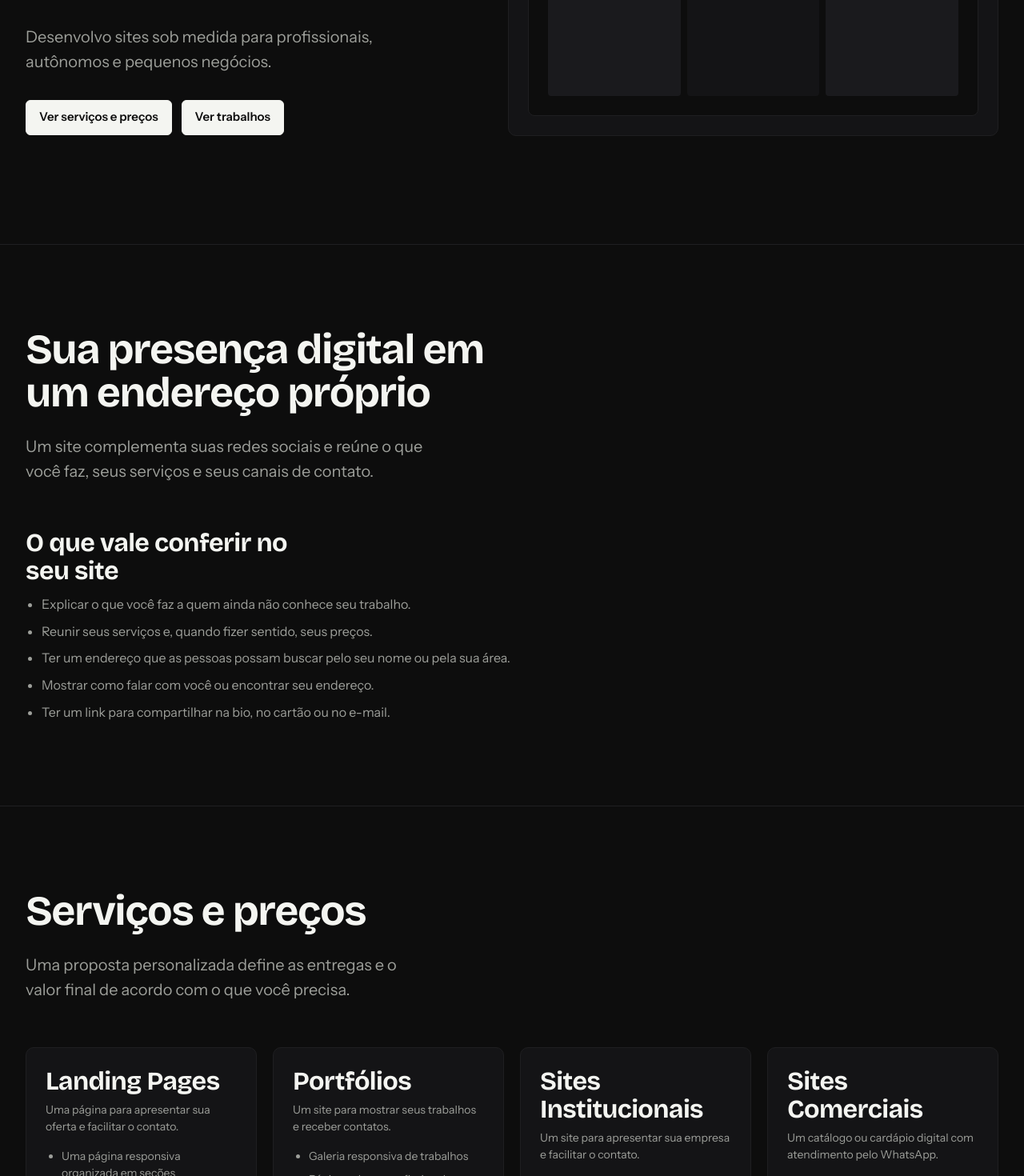
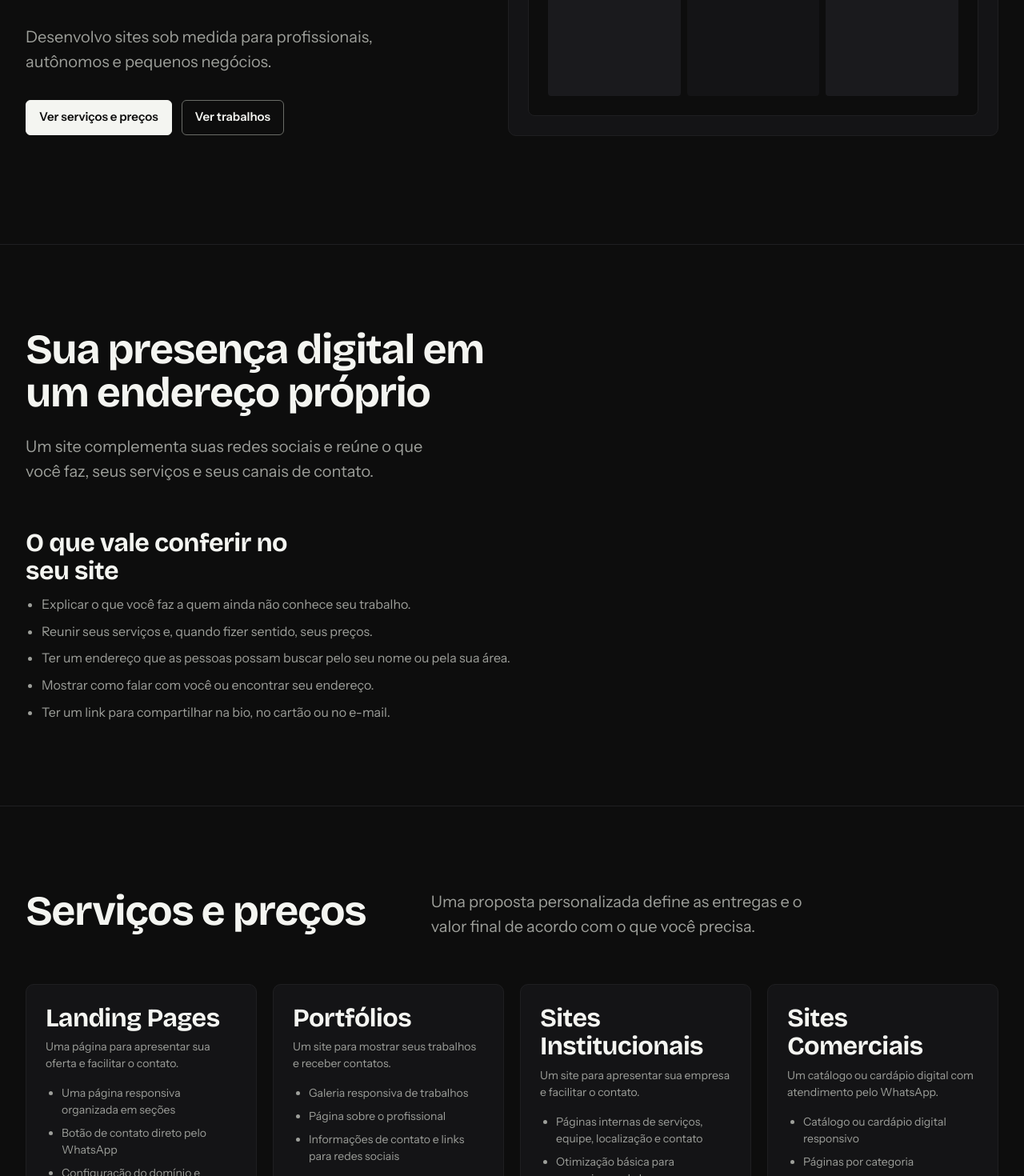
Before and after one commit to AMSDAF/amsaf-website, a Next.js app in the folder frontend/: page / in a window 1280 px wide. Shown: the part 460-1930 px from the top of the page at 80% size. Built offline with nearby package versions, Linux system fonts and the light colour scheme.

Commit message:
feat: refine shared actions and sections

```diff
--- a/frontend/src/app/(home)/page.tsx
+++ b/frontend/src/app/(home)/page.tsx
@@ -1,5 +1,6 @@
 import type { Metadata } from "next";
 import Link from "next/link";
+import { ActionLink } from "@/components/action-link";
 import { ContentSection } from "@/components/content-section";
 import { Hero } from "@/components/hero";
 import { commercialContact } from "@/config/contact";
@@ -64,7 +65,11 @@ export default function Home() {
             "Desenvolvo sites sob medida para profissionais, autônomos e pequenos negócios.",
           actions: [
             { href: "#servicos", label: "Ver serviços e preços" },
-            { href: "#trabalhos", label: "Ver trabalhos" },
+            {
+              href: "#trabalhos",
+              label: "Ver trabalhos",
+              variant: "secondary",
+            },
           ],
         }}
       >
@@ -115,6 +120,7 @@ export default function Home() {
           title: "Serviços e preços",
           description: serviceProposalNote,
         }}
+        headingLayout="split"
       >
         <ul className="mt-10 grid gap-4 sm:grid-cols-2 lg:mt-14 lg:gap-5 xl:grid-cols-4">
           {services.map((service) => (
@@ -234,9 +240,7 @@ export default function Home() {
         headingSize="display-xl"
       >
         <div className="mt-8 flex flex-wrap items-center gap-3">
-          <a className={actionClass} href={commercialContact.href}>
-            {commercialContact.label}
-          </a>
+          <ActionLink {...commercialContact} variant="contact" />
           <Link className={textLinkClass} href="/contato">
             Veja como iniciar a conversa
           </Link>
--- a/frontend/src/app/contato/page.tsx
+++ b/frontend/src/app/contato/page.tsx
@@ -15,7 +15,7 @@ export default function ContactPage() {
         title: "Vamos conversar sobre seu site?",
         description:
           "Na sua mensagem, me conte sobre seu negócio, o que você precisa apresentar no site e como gostaria que seus clientes entrassem em contato.",
-        actions: [commercialContact],
+        actions: [{ ...commercialContact, variant: "contact" }],
       }}
       titleStyle="contact"
     />
--- /dev/null
+++ b/frontend/src/components/action-link.tsx
@@ -0,0 +1,43 @@
+import Link from "next/link";
+import type { LinkContent } from "@/types/content";
+
+const variantStyles = {
+  contact:
+    "gap-2 bg-accent px-[18px] text-on-accent hover:bg-accent-hover active:bg-accent-active",
+  primary:
+    "border border-inverse bg-inverse px-4 text-on-inverse hover:border-inverse-hover hover:bg-inverse-hover active:border-inverse-active active:bg-inverse-active",
+  secondary:
+    "border border-border-strong px-4 text-content hover:bg-surface-muted active:border-content-muted active:bg-surface-muted",
+};
+
+export type ActionVariant = keyof typeof variantStyles;
+
+export function ActionLink({
+  href,
+  label,
+  variant = "primary",
+}: LinkContent & { variant?: ActionVariant }) {
+  return (
+    <Link
+      className={`action-target justify-center text-center transition-colors duration-150 ease-[ease] ${variantStyles[variant]}`}
+      href={href}
+    >
+      {variant === "contact" && (
+        <svg
+          aria-hidden="true"
+          focusable="false"
+          className="size-4 shrink-0"
+          viewBox="0 0 24 24"
+          fill="none"
+          stroke="currentColor"
+          strokeWidth="2"
+          strokeLinecap="round"
+          strokeLinejoin="round"
+        >
+          <path d="M21 11.5a8.5 8.5 0 0 1-8.5 8.5H4l1.5-4A8.5 8.5 0 1 1 21 11.5Z" />
+        </svg>
+      )}
+      {label}
+    </Link>
+  );
+}
--- a/frontend/src/components/content-section.tsx
+++ b/frontend/src/components/content-section.tsx
@@ -5,13 +5,19 @@ interface ContentSectionProps {
   content: ContentSectionContent;
   children?: ReactNode;
   headingSize?: "heading" | "display-xl";
+  headingLayout?: "stacked" | "split";
+  label?: string;
 }
 
 export function ContentSection({
   content,
   children,
   headingSize = "heading",
+  headingLayout = "stacked",
+  label,
 }: ContentSectionProps) {
+  const split = headingLayout === "split" && content.description;
+
   return (
     <section
       aria-labelledby={`${content.id}-title`}
@@ -19,15 +25,28 @@ export function ContentSection({
       id={content.id}
     >
       <div className="site-container py-section">
-        <div>
+        <div
+          className={
+            split ? "lg:grid lg:grid-cols-12 lg:items-start" : undefined
+          }
+        >
+          <div className={split ? "lg:col-span-5 lg:pr-6" : undefined}>
+            {label && (
+              <p className="mb-3 font-mono text-label text-content-muted">
+                {label}
+              </p>
+            )}
             <h2
               className={`max-w-[18ch] font-display ${headingSize === "heading" ? "text-heading" : "text-display-xl"}`}
               id={`${content.id}-title`}
             >
               {content.title}
             </h2>
+          </div>
           {content.description && (
-            <p className="mt-4 max-w-[38ch] text-lede text-content-muted lg:mt-6">
+            <p
+              className={`mt-4 max-w-[38ch] text-lede text-content-muted ${split ? "lg:col-span-7 lg:mt-0" : "lg:mt-6"}`}
+            >
               {content.description}
             </p>
           )}
--- a/frontend/src/components/hero.tsx
+++ b/frontend/src/components/hero.tsx
@@ -1,6 +1,6 @@
-import Link from "next/link";
 import type { ReactNode } from "react";
-import type { HeroContent } from "@/types/content";
+import type { HeroContent, LinkContent } from "@/types/content";
+import { ActionLink, type ActionVariant } from "./action-link";
 
 const titleStyles = {
   default: "max-w-[12ch] text-display-xl",
@@ -10,7 +10,9 @@ const titleStyles = {
 };
 
 interface HeroProps {
-  content: HeroContent;
+  content: Omit<HeroContent, "actions"> & {
+    actions?: readonly (LinkContent & { variant?: ActionVariant })[];
+  };
   children?: ReactNode;
   titleStyle?: keyof typeof titleStyles;
 }
@@ -36,13 +38,7 @@ export function Hero({ content, children, titleStyle = "default" }: HeroProps) {
           {content.actions && content.actions.length > 0 ? (
             <div className="mt-8 flex flex-wrap gap-3">
               {content.actions.map((action) => (
-                <Link
-                  className="action-target border border-inverse bg-inverse px-4 text-on-inverse hover:bg-inverse-hover active:bg-inverse-active"
-                  href={action.href}
-                  key={action.href}
-                >
-                  {action.label}
-                </Link>
+                <ActionLink key={action.href} {...action} />
               ))}
             </div>
           ) : null}
```
Also changed, not shown: 2 other files (tests, documents, lock files or other folders). Lines whose indentation alone changed are shown as unchanged.
